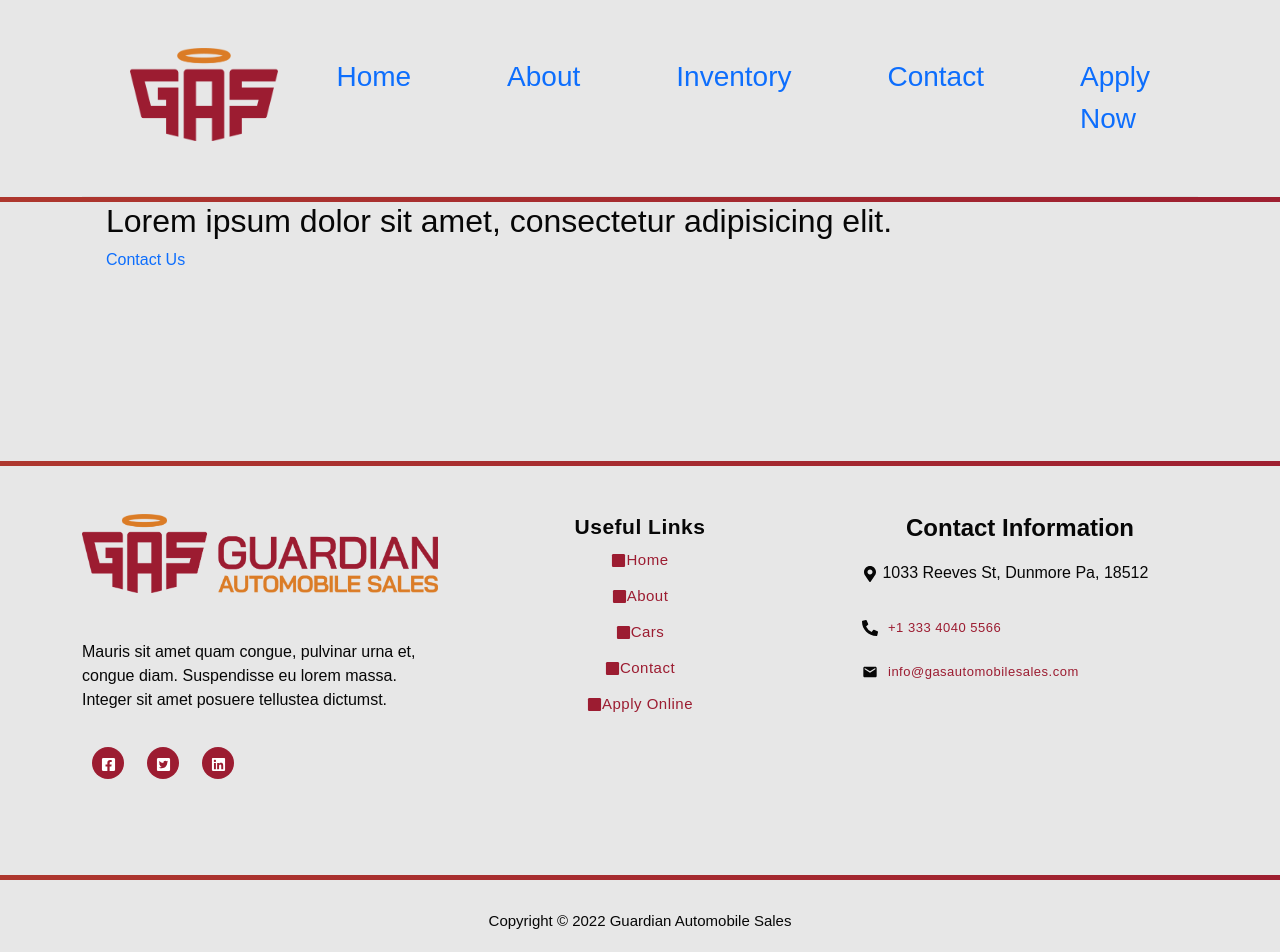
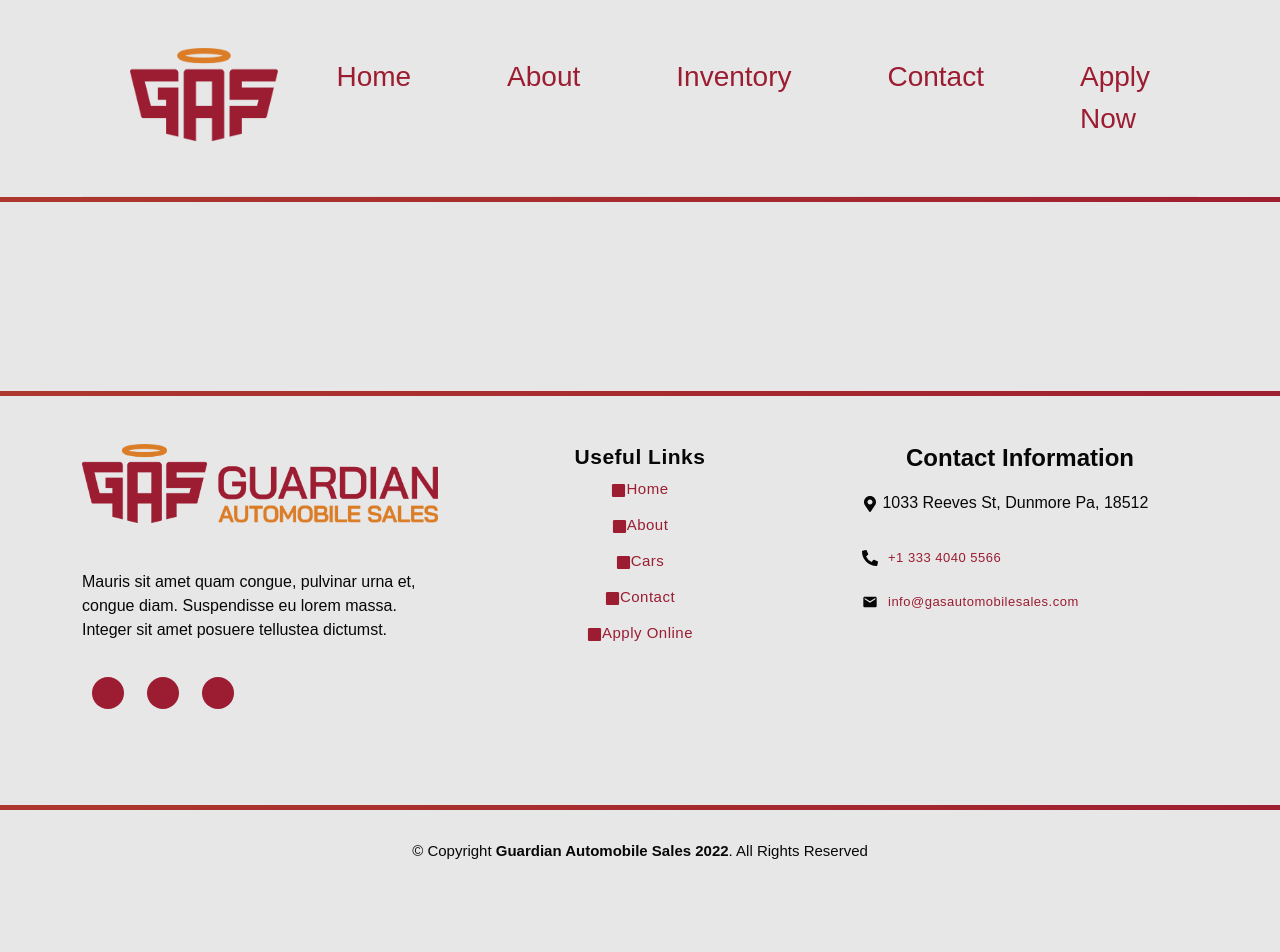
Before and after one commit to berriosa13/gas_website, a Next.js app: page / in a window 1280 px wide. Shown: the top 952 px of the page. After the commit the page ends 892 px from the top, so only its background shows below. Built offline with nearby package versions, Linux system fonts and the light colour scheme; a web font is replaced by a local one.

Commit message:
added current date to footer

```diff
--- a/components/Footer.js
+++ b/components/Footer.js
@@ -1,12 +1,15 @@
 import styles from "../styles/comp_styles/Footer.module.css";
 import Image from 'next/image';
 import Link from "next/link";
+import Script from "next/script";
 import { FaFacebookSquare, FaTwitterSquare, FaLinkedin, FaMapMarkerAlt, FaStop, FaPhoneAlt  } from "react-icons/fa";
 import { MdEmail } from "react-icons/md";
 import { Container, Row, Col } from "react-bootstrap";
 import GradBar from "./GradBar";
 
 const Footer = () => {
+  const current = new Date();
+  const date = `${current.getFullYear()}`;
     return (
       <>
         <footer className={styles.footer}>
@@ -137,14 +140,10 @@ const Footer = () => {
         </footer>
         <GradBar/>
         <div className={styles.sub_footer}>
-          <p>Copyright © 2022 Guardian Automobile Sales</p>
+          <p>&copy; Copyright <strong>Guardian Automobile Sales <span>{date}</span></strong>. All Rights Reserved</p>
         </div>
       </>
     );
   }
 
   export default Footer;
-
-  {/* <footer classNameName={styles.footer}>
-    Copyright 2021 Anthony Berrios
-  </footer> */}
--- a/pages/index.js
+++ b/pages/index.js
@@ -10,25 +10,7 @@ export default function Home() {
         <title>GAS Automobile Sales | Home</title>
         <meta name="keywords" content="cars" />
       </Head>
-      <section className="banner" id="top">
-        <div className="container">
-          <div className="row">
-            <div className="col-md-10 col-md-offset-1">
-              <div className="banner-caption">
-                <div className="line-dec"></div>
-                <h2>
-                  Lorem ipsum dolor sit amet, consectetur adipisicing elit.
-                </h2>
-                <div className="blue-button">
-                  <Link href="/contact">
-                    <a>Contact Us</a>
-                  </Link>
-                </div>
-              </div>
-            </div>
-          </div>
-        </div>
-      </section>
+
     </>
   );
 }
--- a/styles/globals.css
+++ b/styles/globals.css
@@ -63,6 +63,12 @@ nav a {
 nav a:hover {
   color: var(--secondary-color);
 }
+a {
+  color: var(--main-color) !important;
+}
+a:hover {
+  color: var(--secondary-color) !important;
+}
 nav .logo {
   margin-right: auto;
 }
```
Also changed, not shown: components/ImageModal.js (+6 -3 lines), pages/carDetails.js (+7 -9 lines).
